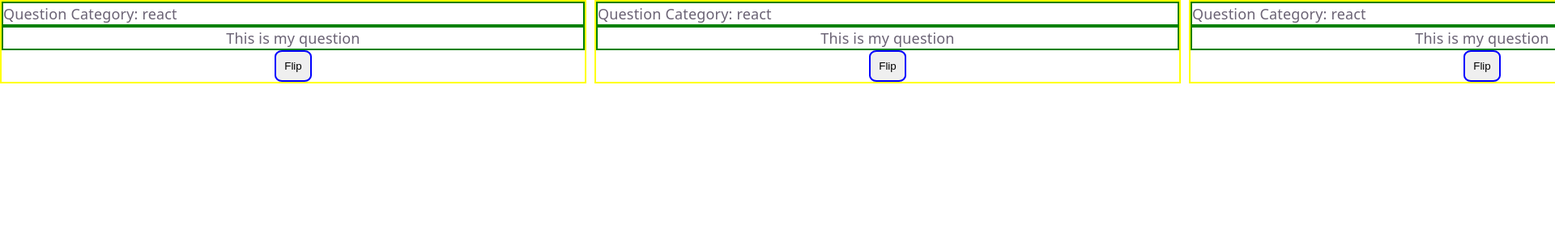
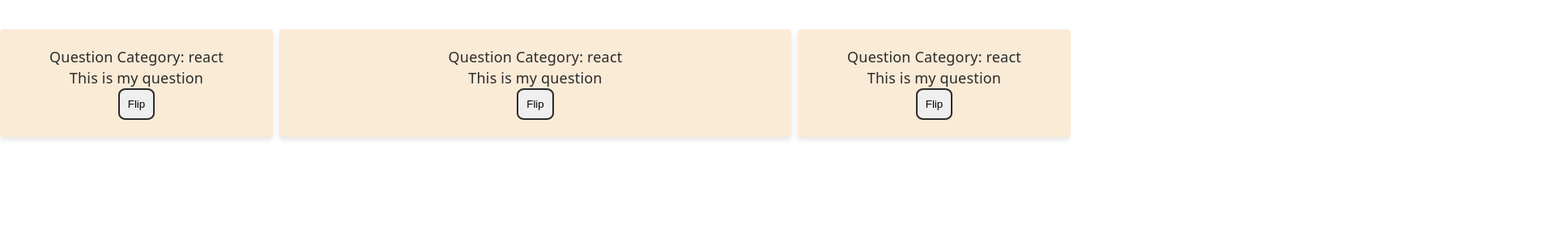
Before and after one commit to AcAntellAno/flash-cards-client, a React (Vite) app: page / in a window 1280 px wide. Shown: the top 300 px of the page at 81% size, 1920 px wide, since content can reach past the window. Built offline with nearby package versions, Linux system fonts and the light colour scheme.

Commit message:
feat(LEA-26): fixed styling

```diff
--- a/src/App.tsx
+++ b/src/App.tsx
@@ -4,7 +4,8 @@ import Card from './components/cards/card';
 const AppContainer = styled.div`
   display: flex;
   width: 100%;
-  gap: 10px;
+  gap: 50px;
+  padding-top: 2rem;
   @media (max-width: 768px) {
     flex-direction: column;
   }
--- a/src/components/cards/card.tsx
+++ b/src/components/cards/card.tsx
@@ -14,18 +14,23 @@ const CardContainer = styled.div`
   display: flex;
   justify-content: center;
   align-items: center;
+  background-color: #faebd7;
+  color: #2b2b2b;
+  border: 1px solid #faebd7;
+  border-radius: 4px;
+  box-shadow: 0 4px 6px rgba(0, 0, 0, 0.1);
+  width: 100%;
+  padding: 20px;
 `;
 
 const StyledCard = styled.section`
-  width: 40rem;
   display: flex;
   flex-direction: column;
   justify-content: center;
-  border: 2px solid yellow;
 `;
 
 const CardItem = styled.div`
-  border: 2px solid green;
+  /* border: 2px solid green; */
 `;
 
 const CenterItem = styled.div`
@@ -40,7 +45,7 @@ const ButtonContainer = styled.div`
 `;
 
 const RevealButton = styled.button`
-  border: 2px solid blue;
+  border: 2px solid #2b2b2b;
   border-radius: 20%;
   padding: 10px;
   display: flex;
```
